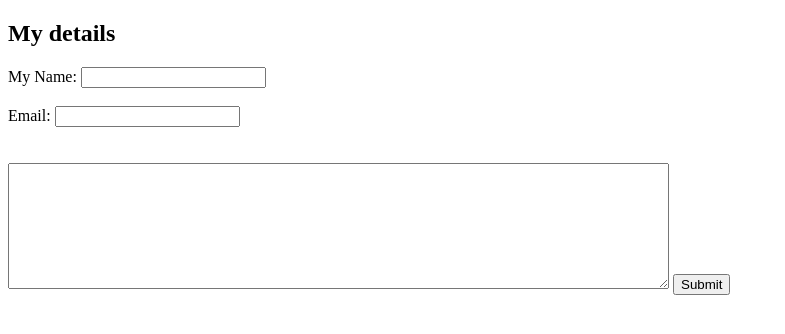
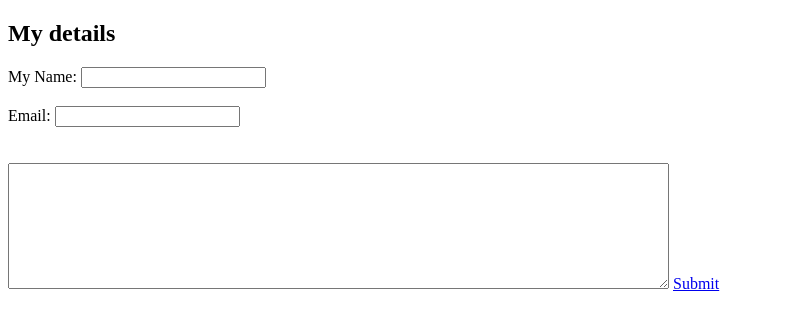
Before and after one commit to RONOJERIN/Html-Practicing, a plain HTML site: page Contact details.html in a window 1280 px wide. Shown: the whole page, without its empty margins (0-785 px from the left). Drawn offline with Linux system fonts and the light colour scheme.

Commit message:
Update Contact details.html

```diff
--- a/Contact details.html
+++ b/Contact details.html
@@ -6,13 +6,14 @@
   </head>
   <body>
     <h2>My details</h2>
-    <form action="ThankYou.html " method="post">
+    <form action="" method="post">
       <label>My Name: </label>
       <input type="text" name="" value=""> <br><br>
       <label>Email: </label>
       <input type="email" name="" value=""><br><br><br>
       <textarea name=" Your Message" rows="8" cols="80"></textarea>
-      <input type="submit" name="" value="Submit">
+      <a href="ThankYou" >Submit</a>
+
     </form>
 
   </body>
```
